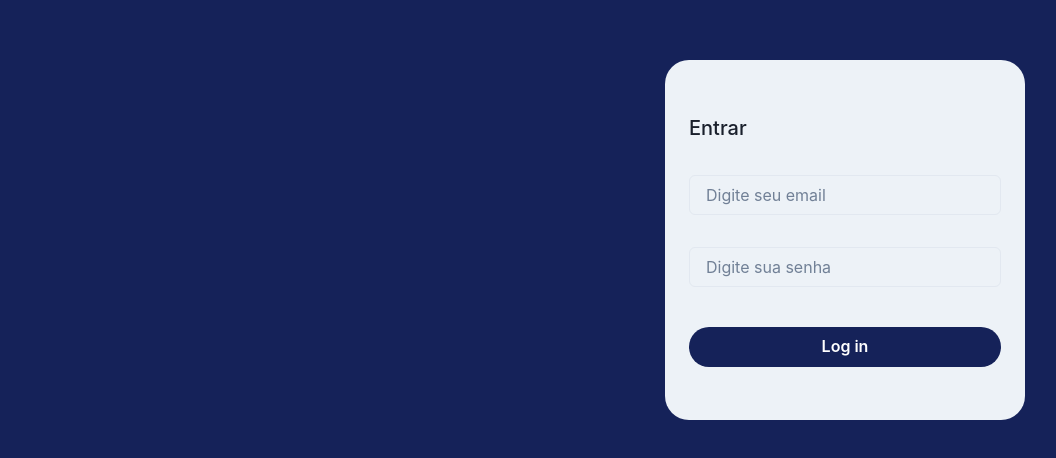
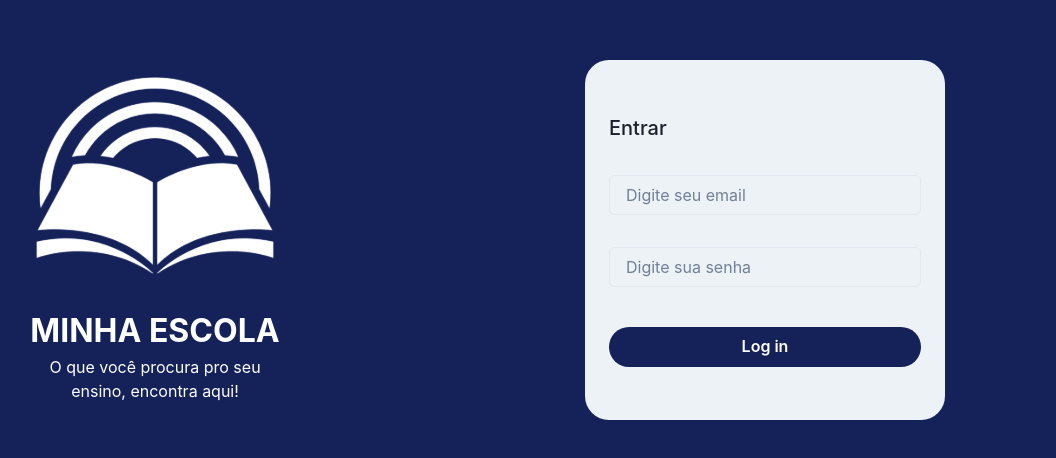
Before and after one commit to Diego-Mar2/myschool-app, a React (Vite) app: page / in a window 1280 px wide. Shown: the part 160-618 px from the top of the page, without its empty margins (155-1211 px from the left). Built offline with nearby package versions, Linux system fonts and the light colour scheme.

Commit message:
update login

```diff
--- a/src/views/Login.tsx
+++ b/src/views/Login.tsx
@@ -5,10 +5,13 @@ import {
   FormLabel,
   HStack,
   Input,
+  Text,
 } from "@chakra-ui/react";
 import { useForm } from "react-hook-form";
 
 import { supabase } from "../config/supabase";
+
+import logo from "../../public/imgs/image 1.svg";
 
 interface AuthForm {
   email: string;
@@ -31,8 +34,20 @@ export const Login = () => {
   };
 
   return (
-    <HStack w="full" h="100vh" bg="#152259" padding={100} justifyContent="end">
-      <Flex></Flex>
+    <HStack
+      w="full"
+      h="100vh"
+      bg="#152259"
+      paddingX={180}
+      justifyContent="space-between"
+    >
+      <Flex display={"flex"} flexDirection={"column"} justifyContent={"center"} alignItems={"center"}>
+        <img src={logo} alt="Logo" width={240} />
+        <Text fontSize="32px" color={"white"} fontWeight={700}mt={8}>
+          MINHA ESCOLA
+        </Text>
+        <Text maxW={260} color={"white"} textAlign={"center"}>O que você procura pro seu ensino, encontra aqui!</Text>
+      </Flex>
       <Flex
         as="aside"
         w="full"
```
Also changed, not shown: public/imgs/image 1.svg (added).
